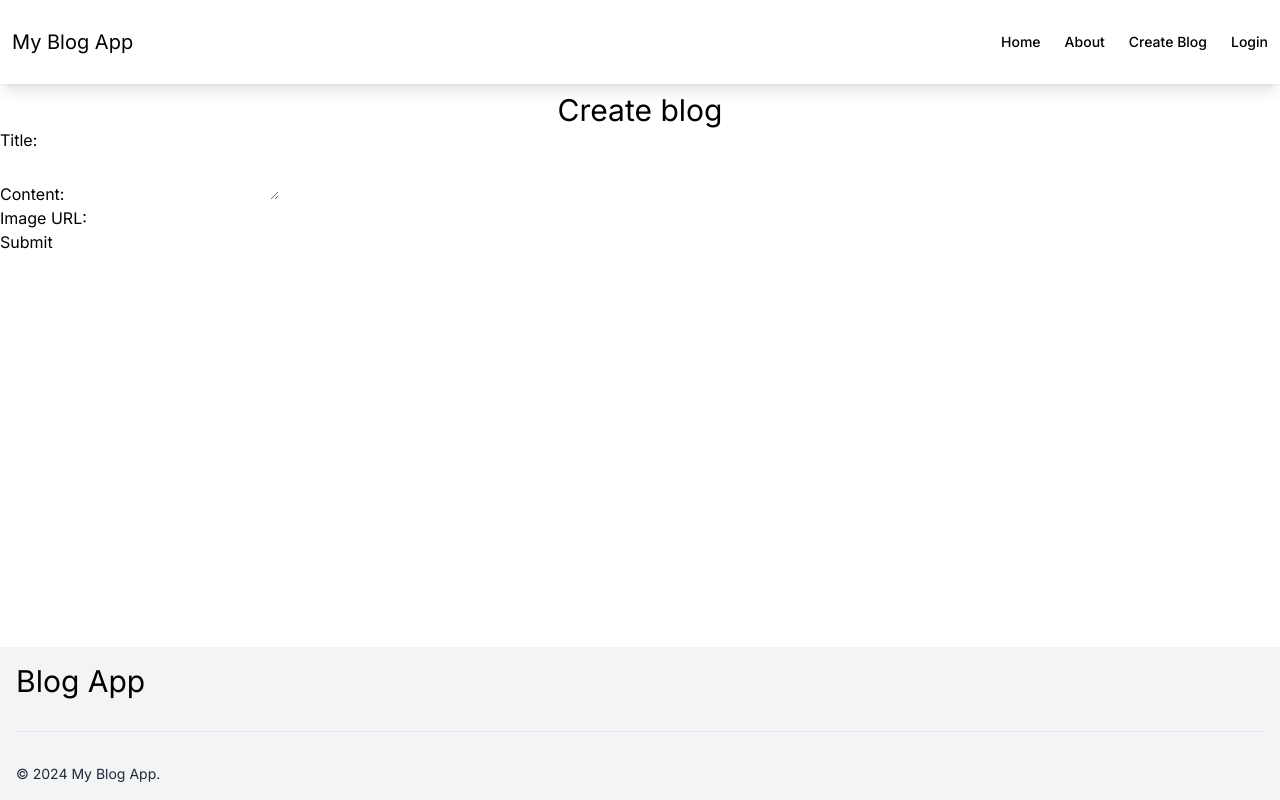
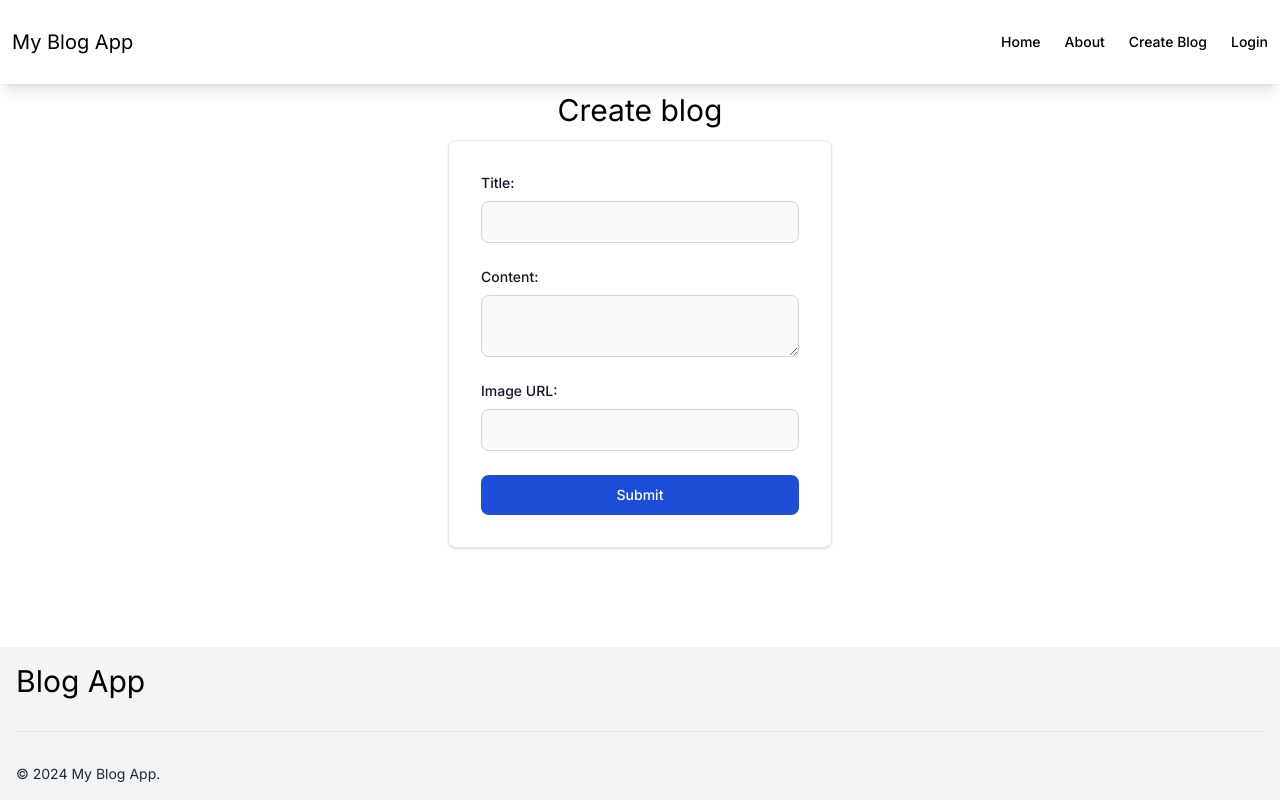
Before and after one commit to VRU2306/nextjs, a Next.js app: page /create-blog in a window 1280 px wide. Built offline with nearby package versions, Linux system fonts and the light colour scheme.

Commit message:
create-blog styling

```diff
--- a/src/app/create-blog/page.tsx
+++ b/src/app/create-blog/page.tsx
@@ -13,9 +13,9 @@
         e.preventDefault();
 
         try {
-            await axios.post('/api/add-blogs', { title, content, imageUrl });
+            let date=new Date()
+            await axios.post('/api/add-blogs', { title, content, imageUrl,date });
             console.log('Blog post created successfully');
-            // Reset form fields
             setTitle('');
             setContent('');
             setImageUrl('');
@@ -25,37 +25,43 @@
     };
     return <>
         <p className="text-3xl flex mt-2 justify-center">Create blog</p>
-        <form onSubmit={handleSubmit}>
+        <div className="w-full max-w-sm mx-auto mt-3 p-4 bg-white border border-gray-200 rounded-lg shadow sm:p-6 md:p-8">
+            <form className="space-y-6" onSubmit={handleSubmit}>
                 <div>
-                <label htmlFor="title">Title:</label>
+                    <label htmlFor="title" className="block mb-2 text-sm font-medium text-gray-900 ">Title:</label>
                     <input
                         type="text"
                         id="title"
                         value={title}
+                        className="bg-gray-50 border border-gray-300 text-gray-900 text-sm rounded-lg focus:ring-blue-500 focus:border-blue-500 block w-full p-2.5"
                         onChange={(e) => setTitle(e.target.value)}
                         required
                     />
                 </div>
                 <div>
-                <label htmlFor="content">Content:</label>
+                    <label htmlFor="content" className="block mb-2 text-sm font-medium text-gray-900 ">Content:</label>
                     <textarea
                         id="content"
                         value={content}
                         onChange={(e) => setContent(e.target.value)}
                         required
+                        className="bg-gray-50 border border-gray-300 text-gray-900 text-sm rounded-lg focus:ring-blue-500 focus:border-blue-500 block w-full p-2.5"
                     />
                 </div>
                 <div>
-                <label htmlFor="imageUrl">Image URL:</label>
+                    <label htmlFor="imageUrl" className="block mb-2 text-sm font-medium text-gray-900 ">Image URL:</label>
                     <input
                         type="text"
                         id="imageUrl"
                         value={imageUrl}
                         onChange={(e) => setImageUrl(e.target.value)}
+                        className="bg-gray-50 border border-gray-300 text-gray-900 text-sm rounded-lg focus:ring-blue-500 focus:border-blue-500 block w-full p-2.5"
                     />
                 </div>
-            <button type="submit">Submit</button>
+                <button type="submit" className="w-full text-white bg-blue-700 hover:bg-blue-800 focus:ring-4 focus:outline-none focus:ring-blue-300 font-medium rounded-lg text-sm px-5 py-2.5 text-center">Submit</button>
             </form>
+        </div>
+
     </>
 }
 export default CreateBlog;
```
Lines whose indentation alone changed are shown as unchanged.
